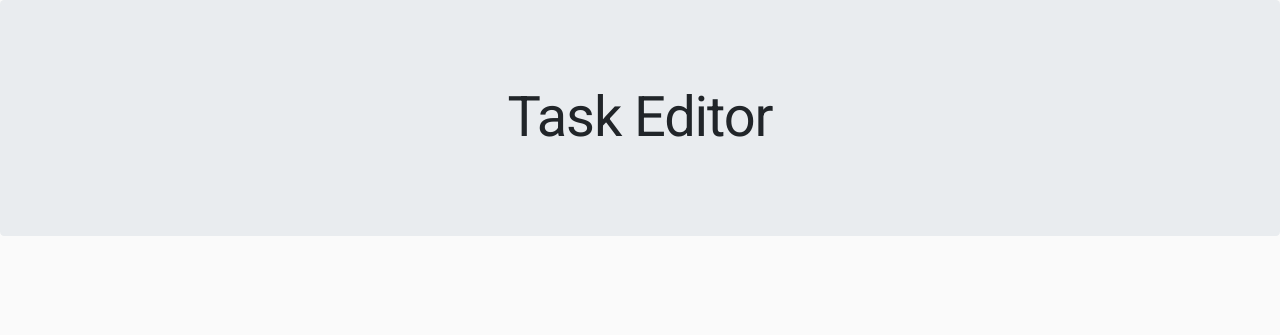
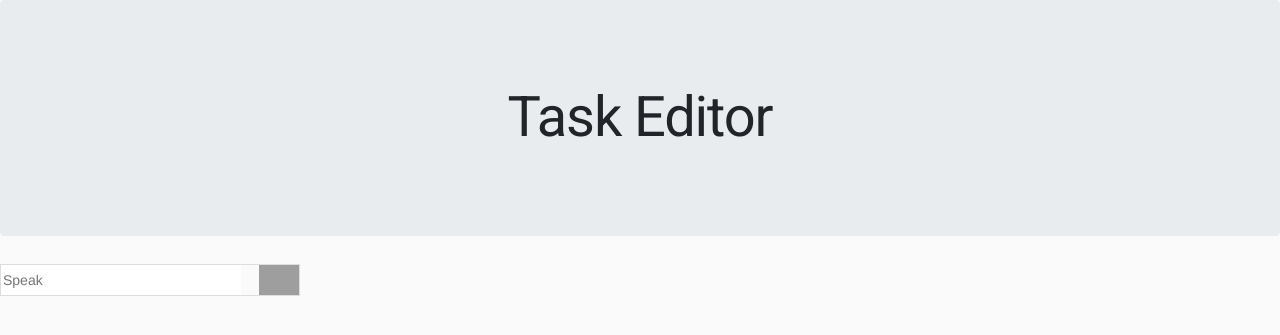
Before and after one commit to mhoff873/KU-Capstone---TMS, a Flask app: page /create_task/ in a window 1280 px wide. Shown: the part 52-387 px from the top of the page. Run offline with Flask 2, Linux system fonts and the light colour scheme; the visitor is signed in with stand-in values (Sample User, id 1); some libraries are stand-ins or nearby versions; grey boxes are pictures that could not be loaded.

Commit message:
Bad ideas

```diff
--- a/templates/create_task.html
+++ b/templates/create_task.html
@@ -6,7 +6,22 @@
         <h1>Task Editor</h1>
     </div>
 
+<style>
+  .speech {border: 1px solid #DDD; width: 300px; padding: 0; margin: 0}
+  .speech input {border: 0; width: 240px; display: inline-block; height: 30px;}
+  .speech img {float: right; width: 40px }
+</style>
+
+<!-- Search Form -->
+<form id="labnol" method="get" action="https://www.google.com/search">
+  <div class="speech">
+    <input type="text" name="q" id="transcript" placeholder="Speak" />
+    <img onclick="startDictation()" src="//i.imgur.com/cHidSVu.gif" />
+  </div>
+</form>
+
 <script>
+function startDictation() {
 var recognition = new (window.SpeechRecognition || window.webkitSpeechRecognition || window.mozSpeechRecognition || window.msSpeechRecognition)();
 recognition.lang = 'en-US';
 recognition.interimResults = false;
@@ -17,6 +32,7 @@ recognition.onresult = function(event) {
     window.alert(event.results[0][0].transcript);
     console.log('You said: ', event.results[0][0].transcript);
 };
+}
 </script>
 
 <!--
```
